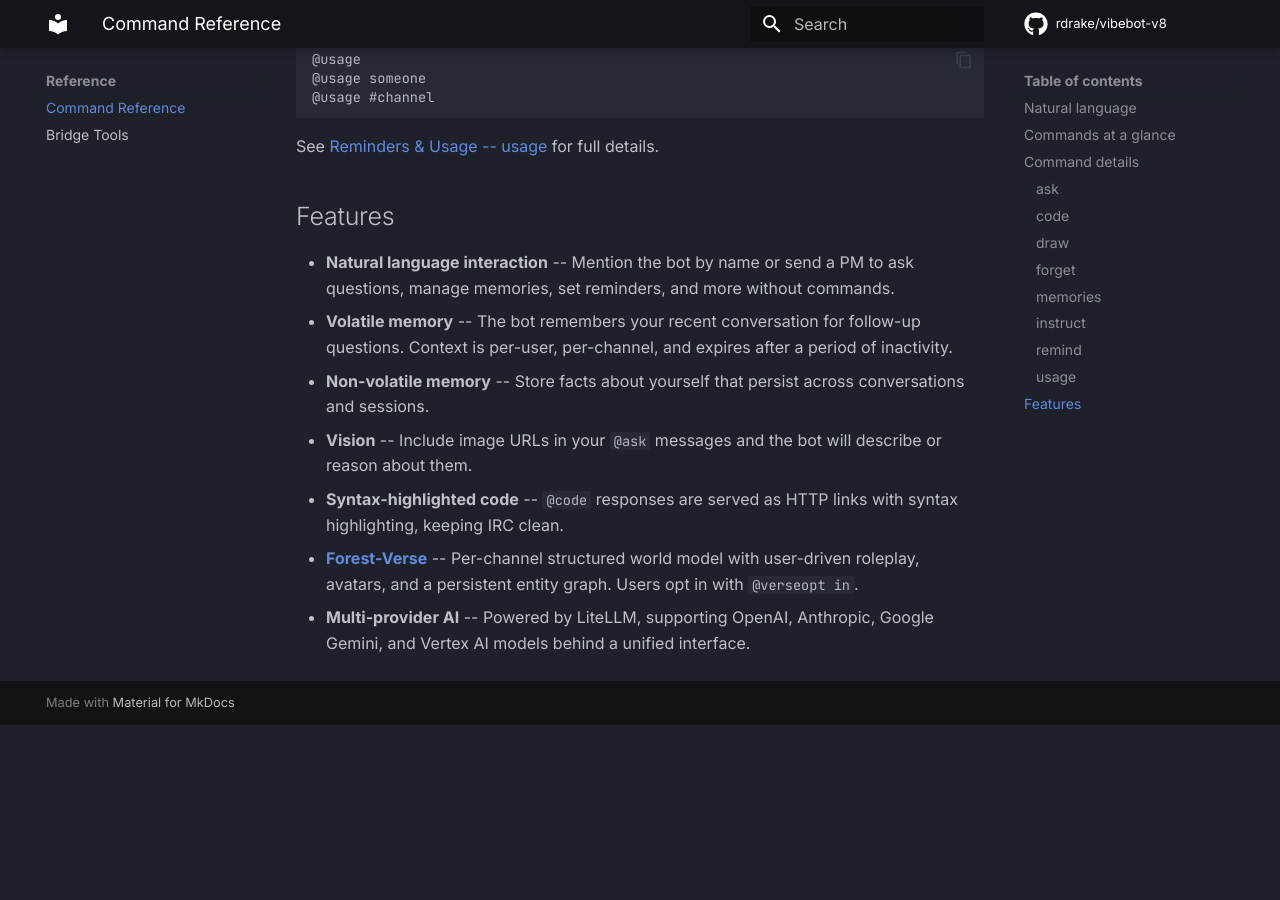
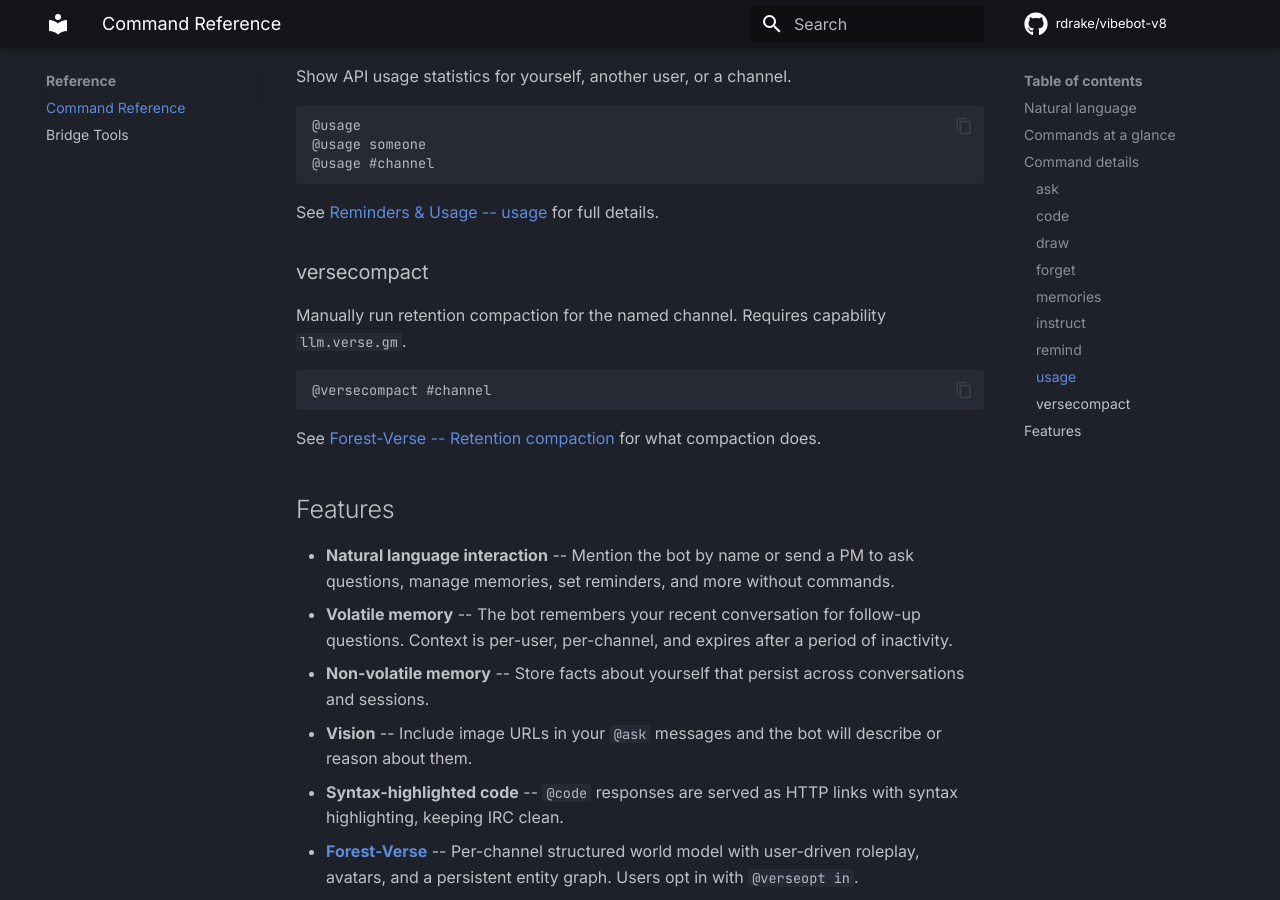
Before and after one commit to rdrake/vibebot-v8, an MkDocs documentation site: the page built from docs/guide/reference/commands.md, in a window 1280 px wide and 900 px high, scrolled down 4041 px. Built offline with MkDocs 1.6.1 and Material for MkDocs 9.7.7, drawn with Linux system fonts in a browser that asks for light colours; comment, search, counter and statistics services are not loaded; before the commit the page ends 4766 px from its top, so only the background shows below that; some of the changed text lies outside the part shown.

Commit message:
docs: command reference for @versecompact

````diff
--- a/docs/guide/reference/commands.md
+++ b/docs/guide/reference/commands.md
@@ -36,6 +36,7 @@ Use the following commands when you want direct, predictable behavior.
 | `@who` | | List active avatars in this channel's verse (requires `llm.verse`) |
 | `@versedump` | `#chan` | Dump verse state as JSON (requires `llm.verse.gm`) |
 | `@versepurge` | `#chan [token]` | Irreversibly purge verse state; two-step token confirmation (requires `llm.verse.gm`) |
+| `@versecompact` | `#chan` | Manually run retention compaction for the channel (requires `llm.verse.gm`) |
 | `@verseproposals` | `[#chan] [pending\|approved\|rejected] [<limit>]` | List loom proposals (default channel = current; default status = `pending`; default limit 3, max 50) (requires `llm.verse.gm`) |
 | `@verseapprove` | `<id> [#chan]` | Apply a pending loom proposal and mark it approved; accepts unique-prefix ids (requires `llm.verse.gm`) |
 | `@versereject` | `<id> [#chan]` | Reject a pending loom proposal without applying its mutation; accepts unique-prefix ids (requires `llm.verse.gm`) |
@@ -142,6 +143,18 @@ Show API usage statistics for yourself, another user, or a channel.
 
 See [Reminders & Usage -- usage](../user/reminders-usage.md#usage) for full details.
 
+### versecompact
+
+Manually run retention compaction for the named channel.
+Requires capability `llm.verse.gm`.
+
+```
+@versecompact #channel
+```
+
+See [Forest-Verse -- Retention compaction](../operator/forest-verse.md#retention-compaction)
+for what compaction does.
+
 ## Features
 
 - **Natural language interaction** -- Mention the bot by name or send a PM to ask questions, manage memories, set reminders, and more without commands.
````
